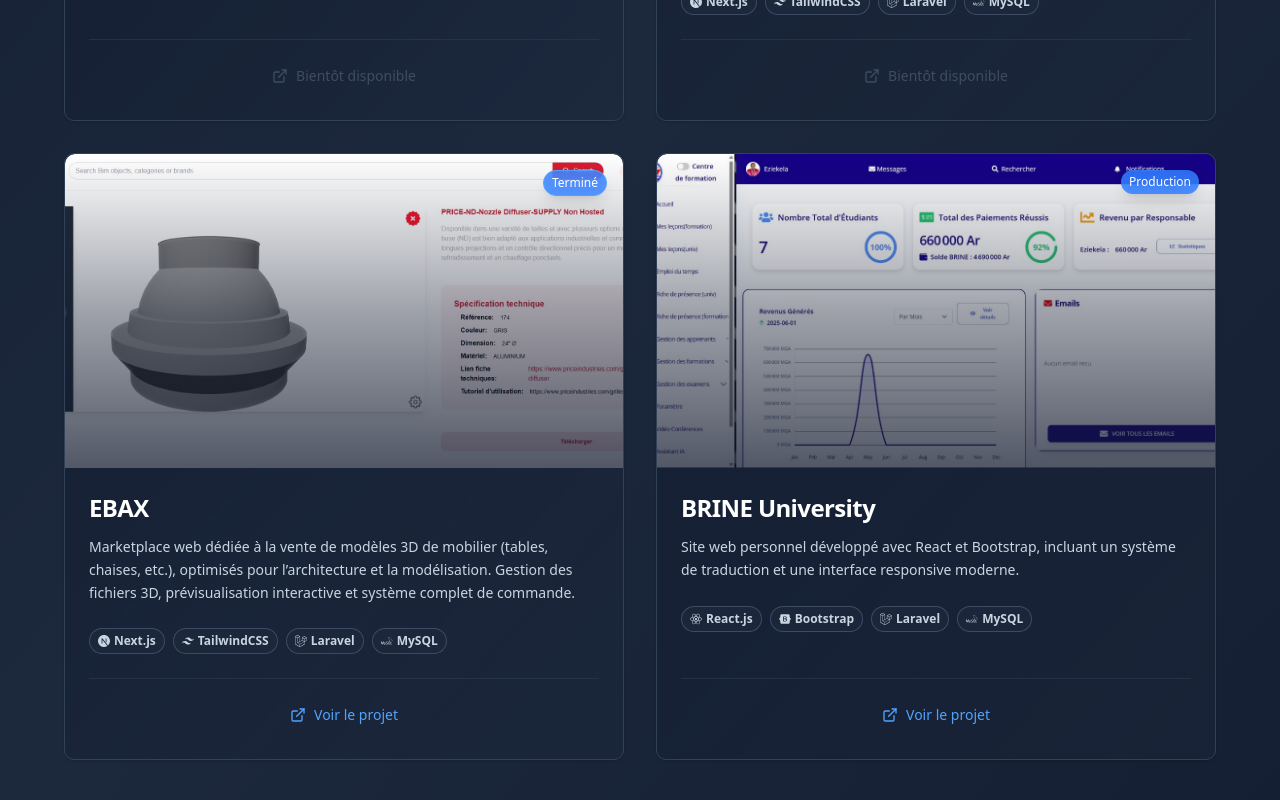
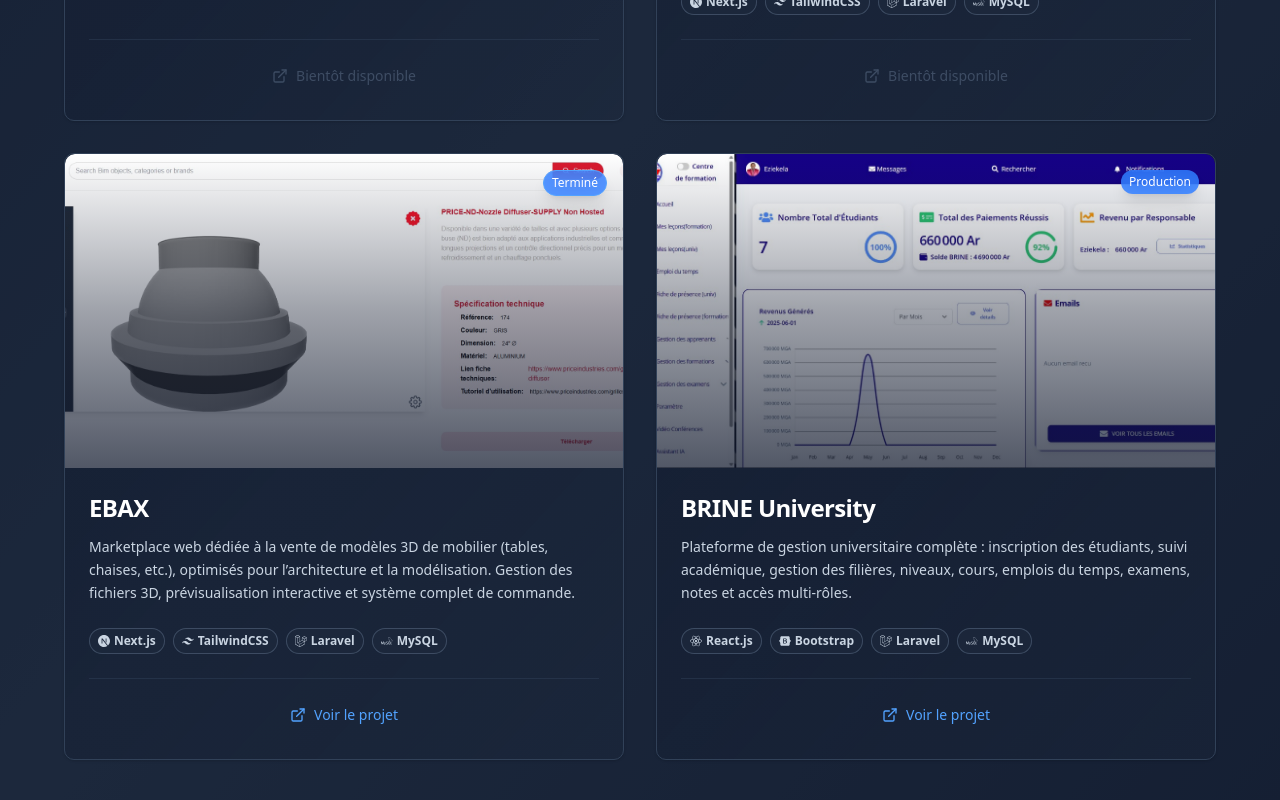
Before and after one commit to Yaelsobrido/Portfolio, a Next.js app: page /projets in a window 1280 px wide. Shown: the part 686-1486 px from the top of the page. Built offline with nearby package versions, Linux system fonts and the light colour scheme.

Commit message:
Update project links and descriptions for EBAX and BRINE University

```diff
--- a/components/sections/Projects.tsx
+++ b/components/sections/Projects.tsx
@@ -48,13 +48,13 @@
 			"Marketplace web dédiée à la vente de modèles 3D de mobilier (tables, chaises, etc.), optimisés pour l’architecture et la modélisation. Gestion des fichiers 3D, prévisualisation interactive et système complet de commande.",
 		tech: ["Next.js", "TailwindCSS", "Laravel", "MySQL"],
 		status: "Terminé",
-		link: "#",
+		link: "https://cn.ebax.ca/fr",
 		image: "/images/projects/cicd.jpeg",
 	},
 	{
 		title: "BRINE University",
 		description:
-			"Site web personnel développé avec React et Bootstrap, incluant un système de traduction et une interface responsive moderne.",
+			"Plateforme de gestion universitaire complète : inscription des étudiants, suivi académique, gestion des filières, niveaux, cours, emplois du temps, examens, notes et accès multi-rôles.",
 		tech: ["React.js", "Bootstrap", "Laravel", "MySQL"],
 		status: "Production",
 		link: "https://www.brine.pro",
```
